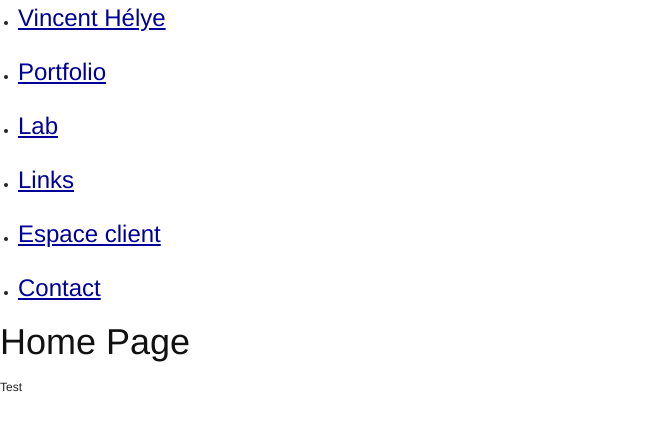
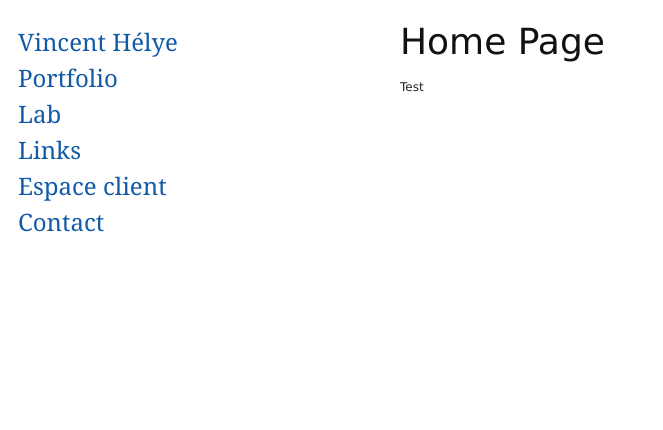
Before and after one commit to sofadesign/jquery-helyenav, a plain HTML site: page example/index.html in a window 1280 px wide. Shown: the whole page, without its empty margins (0-663 px from the left). Drawn offline with Linux system fonts and the light colour scheme.

Commit message:
Add styles

```diff
--- a/example/css/site.css
+++ b/example/css/site.css
@@ -48,4 +48,22 @@ p.title {
 
 #header p.title { font-size: 3em; line-height: 1; margin-bottom: 0.5em; }
 
+#nav {
+    width: 400px;
+    float:left;
+
+}
+#nav li {
+    list-style:none;
+}
+#nav li h2 {
+    font-family: Georgia, "Times New Roman", serif;
+    margin: 0 0;
+}
+#nav li h2 a {
+    text-decoration:none;
+}
+#content {
+    margin-top: 2em;
+}
 /* EOF */
--- a/example/index.html
+++ b/example/index.html
@@ -11,6 +11,7 @@
     <script charset='utf-8' src='./js/jquery.helyenav.js' type='text/javascript'></script>
     <script charset='utf-8' src='./js/letsgo.js' type='text/javascript'></script>
     <link rel="stylesheet" href="./css/blueprint/screen.css" type="text/css" media="screen"charset="utf-8">
+    <link rel="stylesheet" href="./css/site.css" type="text/css" media="screen"charset="utf-8">
   </head>
   <body class='home'>
     <div id='nav'>
```
Also changed, not shown: example/lab/index.html (+1 -0 lines), example/links/index.html (+1 -0 lines), example/portfolio/index.html (+1 -0 lines).
